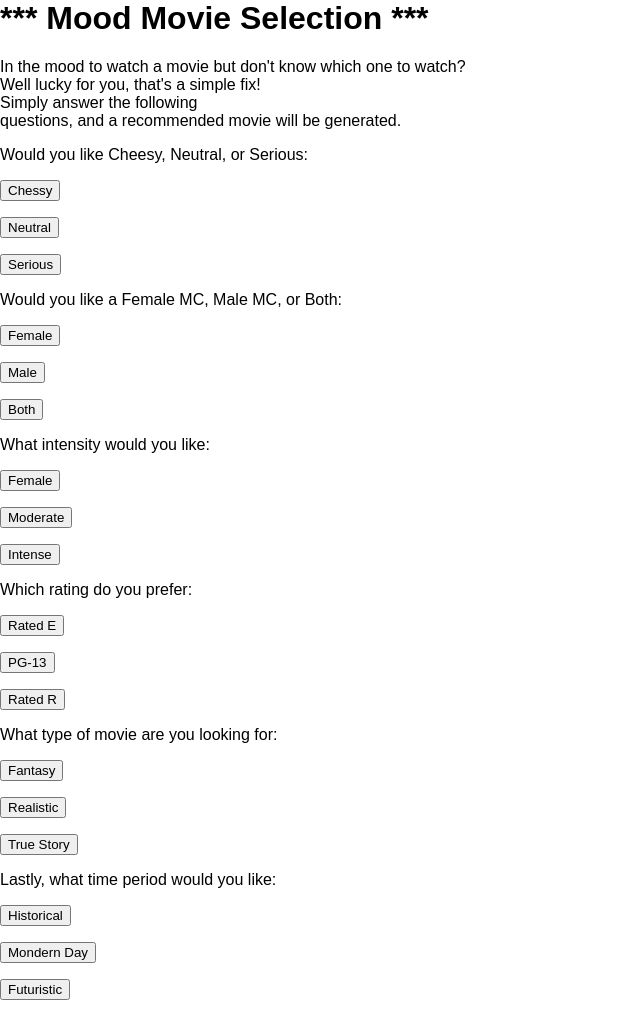
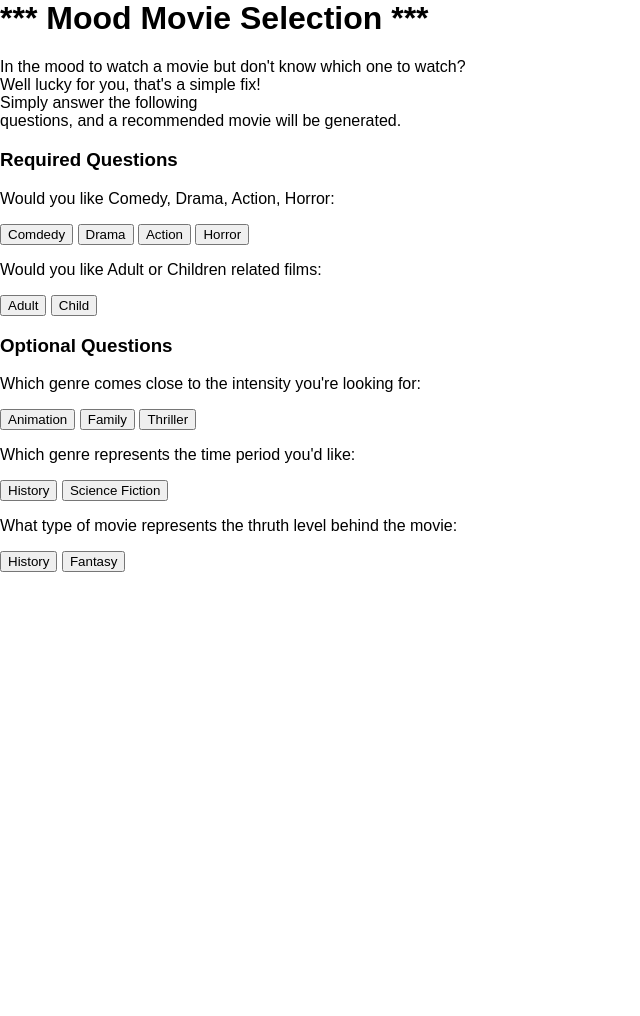
Before and after one commit to elisepolo/hackgt, a Flask app: page / in a window 1280 px wide. Shown: the whole page, without its empty margins (0-640 px from the left). After the commit the page ends 572 px from the top, so only its background shows below. Run offline with Flask 2, Linux system fonts and the light colour scheme.

Commit message:
Add files via upload

```diff
--- a/templates/index.html
+++ b/templates/index.html
@@ -1,7 +1,7 @@
 <html>
     <head>
         <title>Mood Movie Selection</title>
-        <link rel="stylesheet" href="{{ url_for('static', filename='css/main.css') }}">
+        <link rel="stylesheet" href="{{ url_for('static', filename='style.css') }}">
     </head>
 
     <body>
@@ -14,35 +14,33 @@
         {% block title%} {% endblock %}
         {% block body %}
         <form action="#" method="post">
-            <p>Would you like Cheesy, Neutral, or Serious:</p>
-            <p><button name="mood" type="submit" value="Cheesy">Chessy</button>
-            <p><button name="mood" type="submit" value="Neutral">Neutral</button>
-            <p><button name="mood" type="submit" value="Serious">Serious</button>
+            <h3>Required Questions</h3>
+            <p>Would you like Comedy, Drama, Action, Horror:</p>
+            <p><button name="mood" type="submit" value="Comdedy">Comdedy</button>
+            <button name="mood" type="submit" value="Drama">Drama</button>
+            <button name="mood" type="submit" value="Action">Action</button>
+            <button name="mood" type="submit" value="Horror">Horror</button>
 
-            <p>Would you like a Female MC, Male MC, or Both:</p>
-            <p><button name="protagonist" type="submit" value="Female">Female</button>
-            <p><button name="protagonist" type="submit" value="Male">Male</button>
-            <p><button name="protagonist" type="submit" value="Both">Both</button>
+            <p>Would you like Adult or Children related films:</p>
+            <p><button name="age_reference" type="submit" value="Adult">Adult</button>
+            <button name="age_reference" type="submit" value="Child">Child</button>
 
-            <p>What intensity would you like:</p>
-            <p><button name="intensity" type="submit" value="Light-hearted">Female</button>
-            <p><button name="intensity" type="submit" value="Moderate">Moderate</button>
-            <p><button name="intensity" type="submit" value="Intense">Intense</button>
+            <h3>Optional Questions</h3>
+            <p>Which genre comes close to the intensity you're looking for:</p>
+            <p><button name="intensity" type="submit" value="Animation">Animation</button>
+            <button name="intensity" type="submit" value="Family">Family</button>
+            <button name="intensity" type="submit" value="Thriller">Thriller</button>
 
-            <p>Which rating do you prefer:</p>
-            <p><button name="rating" type="submit" value="Rated-E">Rated E</button>
-            <p><button name="rating" type="submit" value="PG-13">PG-13</button>
-            <p><button name="rating" type="submit" value="Rated-R">Rated R</button>
+            <p>Which genre represents the time period you'd like:</p>
+            <p><button name="period" type="submit" value="History">History</button>
+            <button name="period" type="submit" value="Science Fiction">Science Fiction</button>
 
-            <p>What type of movie are you looking for:</p>
-            <p><button name="type" type="submit" value="Fantasy">Fantasy</button>
-            <p><button name="type" type="submit" value="Realistic">Realistic</button>
-            <p><button name="type" type="submit" value="True-Story">True Story</button>
+            <p>What type of movie represents the thruth level behind the movie:</p>
+            <p><button name="type" type="submit" value="History">History</button>
+            <button name="type" type="submit" value="Fantasy">Fantasy</button>
 
-            <p>Lastly, what time period would you like:</p>
-            <p><button name="period" type="submit" value="Historical">Historical</button>
-            <p><button name="period" type="submit" value="Mondern-Day">Mondern Day</button>
-            <p><button name="pperiod" type="submit" value="Furturistic">Futuristic</button>
+
+
         </form>
        {% endblock %}
 
```
